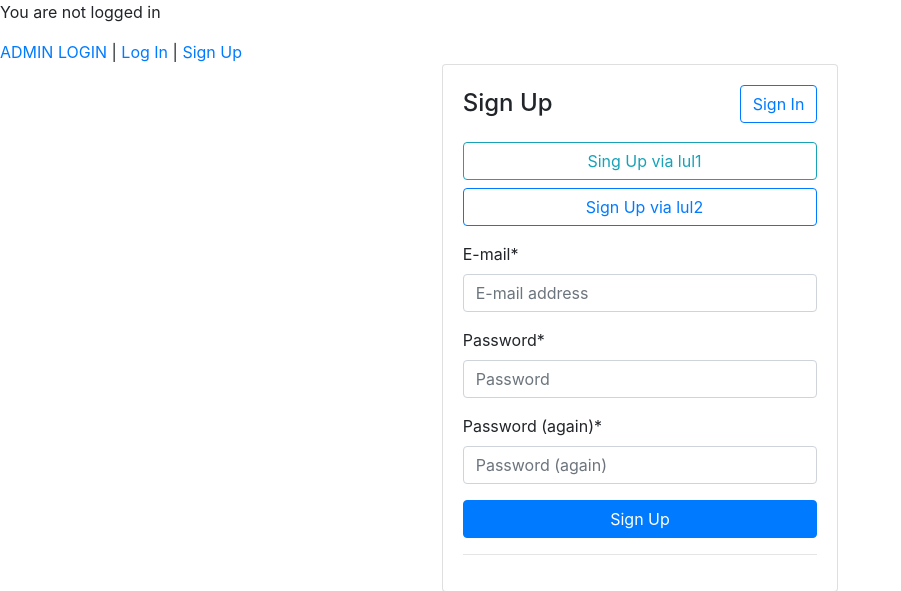
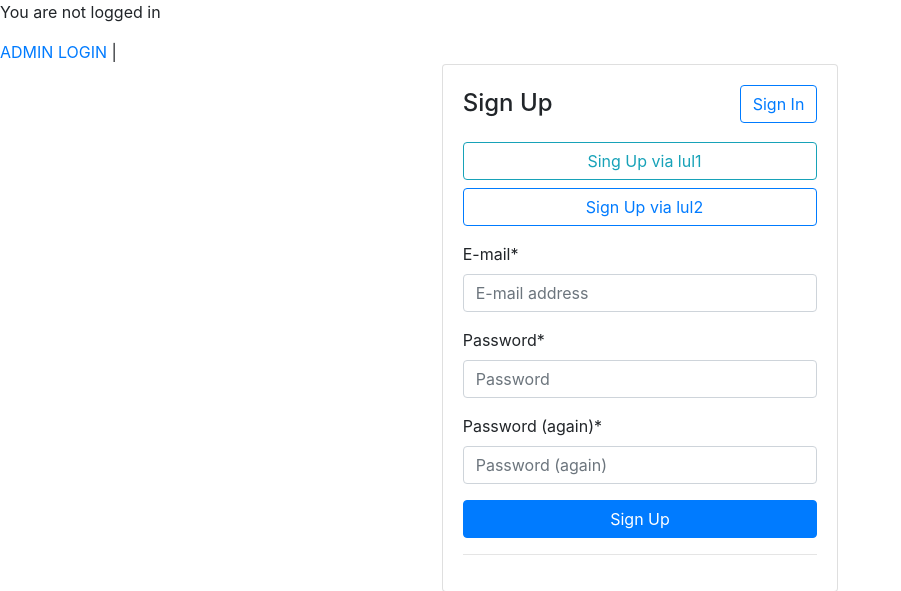
Before and after one commit to rmrf51/offlinefarm, a Django app: page /accounts/signup/ in a window 1280 px wide. Shown: the top 591 px of the page, without its empty margins (0-901 px from the left). Run offline with Django 3.2, Linux system fonts and the light colour scheme; some libraries are stand-ins or nearby versions.

Commit message:
Add files via upload

```diff
--- a/templates/base.html
+++ b/templates/base.html
@@ -23,8 +23,8 @@
     {% else %}
         <p>You are not logged in</p>
         <a href="http://127.0.0.1:8000/admin/login/?next=/admin/">ADMIN LOGIN</a> |
-        <a href="{% url 'account_login' %}">Log In</a> |
-        <a href="{% url 'account_signup' %}">Sign Up</a>
+        {% comment %} <a href="{% url 'account_login' %}">Log In</a> |
+        <a href="{% url 'account_signup' %}">Sign Up</a> {% endcomment %}
     {% endif %}
 </header>
 <main>
```
